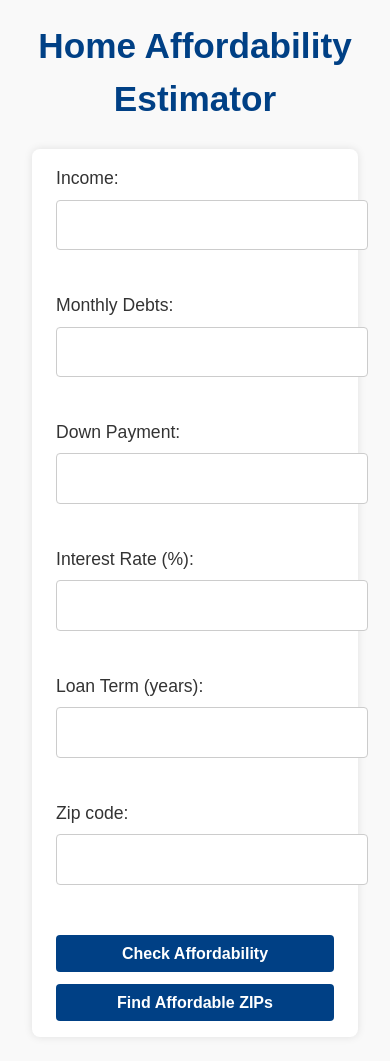
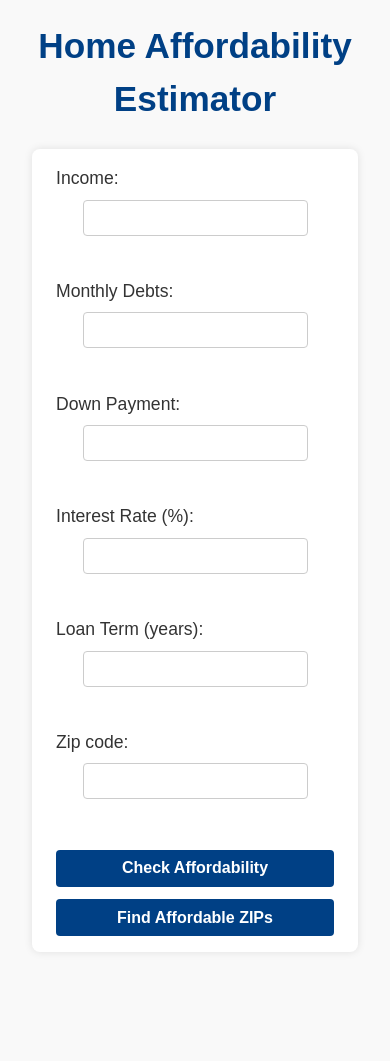
Before and after one commit to mariodportillo/realestate-affordable-app, a Flask app: page / in a window 390 px wide. Shown: the part 156-1217 px from the top of the page. After the commit the page ends 1092 px from the top, so only its background shows below. Run offline with Flask 3, Linux system fonts and the light colour scheme; parts of the project's set-up code (start-up, migrations or seed data) failed here and were passed over.

Commit message:
final css tweak

```diff
--- a/static/style.css
+++ b/static/style.css
@@ -231,11 +231,14 @@ a:hover {
     padding: 1rem 1.5rem;
   }
 
-  form input[type="number"],
-  form input[type="submit"] {
-    font-size: 1.1rem;
-    padding: 0.85rem 1rem;
-  }
+    form input[type="number"],
+    form input[type="submit"] {
+      width: auto; /* override width: 100% */
+      max-width: 400px;
+      margin-left: auto;
+      margin-right: auto;
+      display: block;
+    }
 
   .button-container {
     flex-direction: column;
--- a/static/style_train.css
+++ b/static/style_train.css
@@ -263,8 +263,7 @@ a:hover {
 
   form input[type="number"],
   form input[type="submit"] {
-    font-size: 1rem;
-    padding: 0.75rem;
+    max-width: 100%;
   }
 
   .button-container {
```
